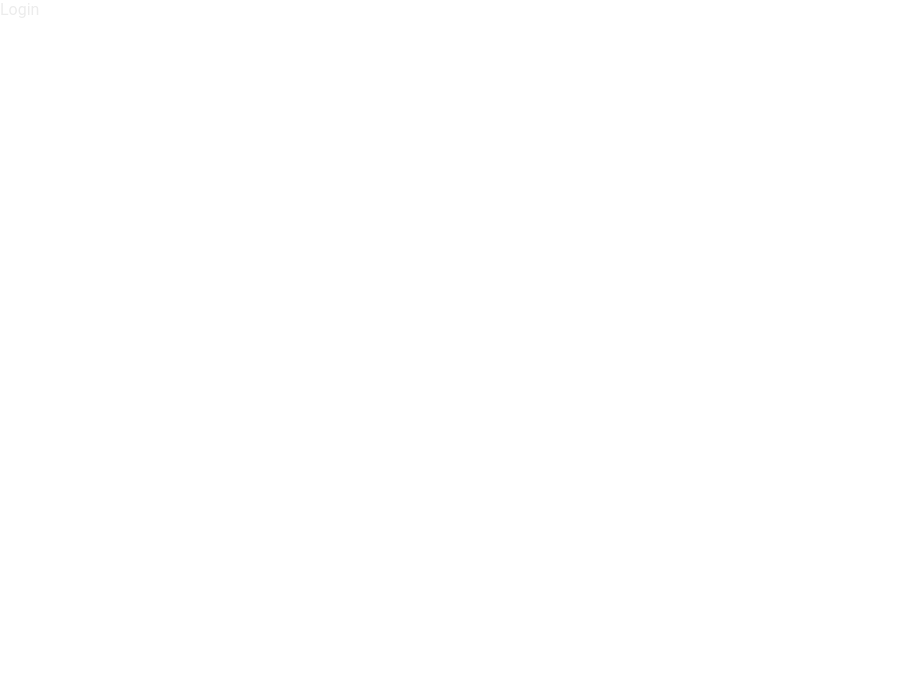
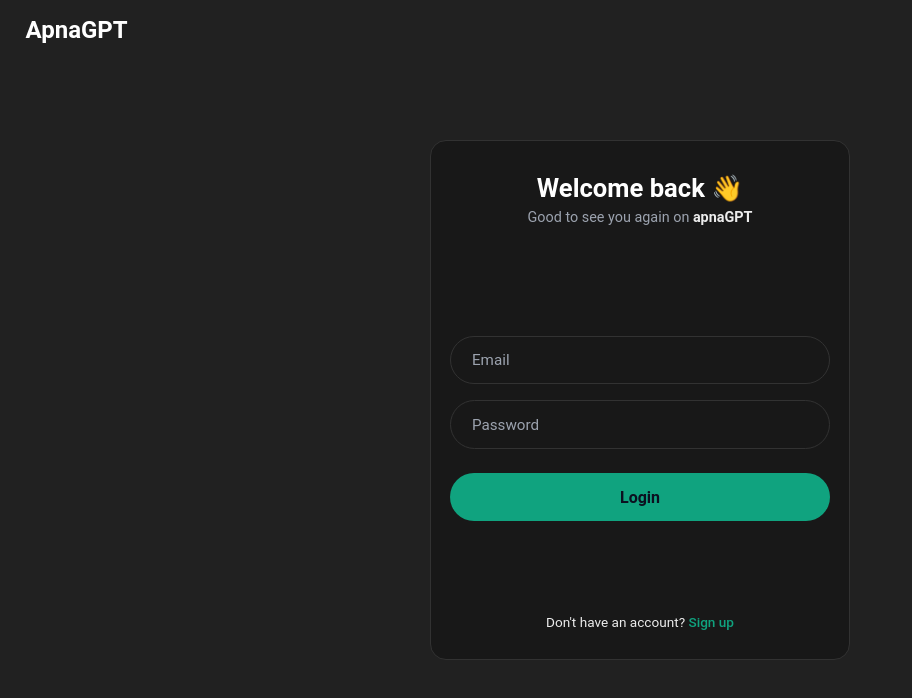
Before and after one commit to Mdirfan0786/apnaGPT, a React (Vite) app in the folder frontend/: page /login in a window 1280 px wide. Shown: the top 698 px of the page, without its empty margins (0-912 px from the left). Built offline with nearby package versions, Linux system fonts and the light colour scheme.

Commit message:
feat(auth): add login functionality

```diff
--- a/frontend/src/component/auth/sign/login.jsx
+++ b/frontend/src/component/auth/sign/login.jsx
@@ -1,7 +1,86 @@
-import React from "react";
+import React, { useState } from "react";
+import styles from "./login.module.css";
+import { Link, useNavigate } from "react-router-dom";
+import { clientServer } from "../../../config/clientServer";
 
-const login = () => {
-  return <div>Login</div>;
+const Login = () => {
+  const [email, setEmail] = useState("");
+  const [password, setPassword] = useState("");
+  const [loading, setLoading] = useState(false);
+
+  const navigate = useNavigate();
+
+  const handleLogin = async (e) => {
+    e.preventDefault();
+
+    if (!email || !password) {
+      alert("All fields are required");
+      return;
+    }
+
+    setLoading(true);
+
+    try {
+      const res = await clientServer.post("/login", {
+        email,
+        password,
+      });
+
+      localStorage.setItem("token", res.data.token);
+      localStorage.setItem("userId", res.data.userId);
+
+      navigate("/");
+    } catch (err) {
+      alert(
+        err.response?.data?.error ||
+          err.response?.data?.message ||
+          "Login failed",
+      );
+    } finally {
+      setLoading(false);
+    }
+  };
+
+  return (
+    <div className={styles.main_container}>
+      <div className={styles.nav_logo}>ApnaGPT</div>
+      <div className={styles.container}>
+        <div className={styles.container_nav}>
+          <h1>Welcome back 👋</h1>
+          <p>
+            Good to see you again on <b>apnaGPT</b>
+          </p>
+        </div>
+
+        <div className={styles.container_body}>
+          <div className={styles.container_Login_input}>
+            <input
+              value={email}
+              onChange={(e) => setEmail(e.target.value)}
+              type="email"
+              placeholder="Email"
+            />
+            <input
+              value={password}
+              onChange={(e) => setPassword(e.target.value)}
+              type="password"
+              placeholder="Password"
+            />
+          </div>
+
+          <button onClick={handleLogin} disabled={loading}>
+            {loading ? "Logging in..." : "Login"}
+          </button>
+        </div>
+
+        <div className={styles.container_foot}>
+          <span>
+            Don't have an account? <Link to={"/register"}> Sign up</Link>
+          </span>
+        </div>
+      </div>
+    </div>
+  );
 };
 
-export default login;
+export default Login;
--- a/frontend/src/component/auth/sign/login.module.css
+++ b/frontend/src/component/auth/sign/login.module.css
@@ -0,0 +1,173 @@
+* {
+  margin: 0;
+  box-sizing: border-box;
+}
+
+/* ================= MAIN WRAPPER ================= */
+.main_container {
+  height: 100vh;
+  display: flex;
+  justify-content: center;
+  align-items: center;
+  flex-direction: column;
+  position: relative;
+  background-color: #212121;
+  font-family:
+    system-ui,
+    -apple-system,
+    BlinkMacSystemFont,
+    sans-serif;
+}
+
+/* ================= LOGO ================= */
+.nav_logo {
+  position: absolute;
+  top: 2%;
+  left: 2%;
+  font-size: 1.5rem;
+  font-weight: 600;
+  cursor: pointer;
+  color: #ffffff;
+}
+
+/* ================= CARD ================= */
+.container {
+  width: 100%;
+  max-width: 420px;
+  margin: 0 1rem;
+
+  display: flex;
+  flex-direction: column;
+  justify-content: space-between;
+  align-items: center;
+
+  border-radius: 1rem;
+  border: 1px solid #323232;
+  background-color: #181818;
+
+  /* 🔥 PERFECT HEIGHT CONTROL */
+  min-height: clamp(420px, 65vh, 520px);
+}
+
+/* ================= NAV ================= */
+.container_nav {
+  display: flex;
+  flex-direction: column;
+  align-items: center;
+  gap: 0.4rem;
+  padding-top: 2rem;
+  text-align: center;
+}
+
+.container_nav h1 {
+  font-size: 1.6rem;
+  font-weight: 600;
+  color: #ffffff;
+}
+
+.container_nav p {
+  font-size: 0.9rem;
+  color: #9ca3af;
+}
+
+/* ================= BODY ================= */
+.container_body {
+  flex: 1;
+  width: 100%;
+  padding: 0 1.2rem;
+
+  display: flex;
+  flex-direction: column;
+  justify-content: center;
+  gap: 0.5rem;
+}
+
+/* ================= INPUTS ================= */
+.container_Login_input {
+  width: 100%;
+  display: flex;
+  flex-direction: column;
+  gap: 1rem;
+  margin: 1rem 0;
+}
+
+.container_Login_input > input {
+  width: 100%;
+  padding: 0.9rem 1.3rem;
+  border-radius: 2rem;
+  border: 1px solid #323232;
+  background-color: transparent;
+  color: #ffffff;
+  font-size: 0.95rem;
+}
+
+.container_Login_input > input::placeholder {
+  color: #9ca3af;
+}
+
+.container_Login_input > input:focus {
+  outline: none;
+  border-color: #10a37f;
+  box-shadow: 0 0 0 2px rgba(16, 163, 127, 0.2);
+}
+
+/* ================= BUTTON ================= */
+.container_body > button {
+  width: 100%;
+  padding: 0.9rem 1.3rem;
+  border-radius: 2rem;
+  background-color: #10a37f;
+  color: #0c1020;
+  font-size: 1rem;
+  font-weight: 600;
+  cursor: pointer;
+  border: none;
+  transition:
+    transform 0.1s ease,
+    box-shadow 0.2s ease;
+}
+
+.container_body > button:hover {
+  box-shadow:
+    rgba(136, 165, 191, 0.3) 6px 2px 16px 0px,
+    rgba(255, 255, 255, 0.2) -6px -2px 16px 0px;
+}
+
+.container_body > button:active {
+  transform: scale(0.98);
+}
+
+/* ================= FOOTER ================= */
+.container_foot {
+  padding-bottom: 1.8rem;
+  font-size: 0.85rem;
+  color: #9ca3af;
+  text-align: center;
+}
+
+.container_foot a {
+  color: #10a37f;
+  text-decoration: none;
+  font-weight: 500;
+}
+
+.container_foot a:hover {
+  text-decoration: underline;
+}
+
+/* ================= MOBILE ================= */
+@media (max-width: 600px) {
+  .container {
+    min-height: auto;
+    border: none;
+    background-color: transparent;
+  }
+
+  .container_body {
+    justify-content: flex-start;
+  }
+
+  .nav_logo {
+    font-size: 1.3rem;
+  }
+}
--- a/frontend/src/component/auth/signUp/register.jsx
+++ b/frontend/src/component/auth/signUp/register.jsx
@@ -4,44 +4,61 @@ import { Link, useNavigate } from "react-router-dom";
 import { clientServer } from "../../../config/clientServer";
 
 const Register = () => {
-  // login credentials state
   const [name, setName] = useState("");
   const [username, setUsername] = useState("");
   const [email, setEmail] = useState("");
   const [password, setPassword] = useState("");
+  const [loading, setLoading] = useState(false);
 
   const navigate = useNavigate();
 
   const handleRegister = async (e) => {
     e.preventDefault();
 
-    const data = {
-      name: name,
-      username: username,
-      email: email,
-      password: password,
-    };
+    if (!name || !username || !email || !password) {
+      alert("All fields are required");
+      return;
+    }
+
+    setLoading(true);
 
     try {
-      const res = await clientServer.post("/register", data);
+      const res = await clientServer.post("/register", {
+        name,
+        username,
+        email,
+        password,
+      });
 
-      localStorage.setItem("token", res.data.token);
-      localStorage.setItem("userId", res.data.user.id);
+      // if backend sends token on register
+      if (res.data.token) {
+        localStorage.setItem("token", res.data.token);
+        localStorage.setItem("userId", res.data.user.id);
+        navigate("/");
+      } else {
+        navigate("/login");
+      }
+    } catch (err) {
+      alert(
+        err.response?.data?.error ||
+          err.response?.data?.message ||
+          "Registration failed",
+      );
+    } finally {
+      setLoading(false);
+    }
+  };
 
-      navigate("/");
-    } catch (err) {
-      console.error("Error while register new user!", err.message);
-    }
-
-    console.log(data);
-  };
   return (
     <div className={styles.main_container}>
       <div className={styles.nav_logo}>ApnaGPT</div>
+
       <div className={styles.container}>
         <div className={styles.container_nav}>
           <h1>Create an account</h1>
-          <p>Welcome to apnaGPT</p>
+          <p>
+            Get started with <b>apnaGPT</b>
+          </p>
         </div>
 
         <div className={styles.container_body}>
@@ -75,12 +92,14 @@ const Register = () => {
             />
           </div>
 
-          <button onClick={handleRegister}>Submit</button>
+          <button onClick={handleRegister} disabled={loading}>
+            {loading ? "Creating account..." : "Register"}
+          </button>
         </div>
 
         <div className={styles.container_foot}>
           <span>
-            Already have an account? <Link>Login</Link>
+            Already have an account? <Link to="/login">Login</Link>
           </span>
         </div>
       </div>
--- a/frontend/src/component/auth/signUp/register.module.css
+++ b/frontend/src/component/auth/signUp/register.module.css
@@ -1,7 +1,9 @@
 * {
   margin: 0;
+  box-sizing: border-box;
 }
 
+/* ================= MAIN WRAPPER ================= */
 .main_container {
   height: 100vh;
   display: flex;
@@ -10,65 +12,84 @@
   flex-direction: column;
   position: relative;
   background-color: #212121;
+  font-family:
+    system-ui,
+    -apple-system,
+    BlinkMacSystemFont,
+    sans-serif;
 }
 
-/* nav logo */
+/* ================= LOGO ================= */
 .nav_logo {
   position: absolute;
   top: 2%;
   left: 2%;
   font-size: 1.5rem;
-  font-weight: bold;
+  font-weight: 600;
   cursor: pointer;
+  color: #ffffff;
 }
 
+/* ================= CARD ================= */
 .container {
   width: 100%;
   max-width: 420px;
   margin: 0 1rem;
+
+  display: flex;
+  flex-direction: column;
+  justify-content: space-between;
+  align-items: center;
+
+  border-radius: 1rem;
+  border: 1px solid #323232;
+  background-color: #181818;
+
+  /* 🔥 balanced height */
+  min-height: clamp(420px, 65vh, 520px);
+}
+
+/* ================= NAV ================= */
+.container_nav {
   display: flex;
   flex-direction: column;
   align-items: center;
-  border-radius: 1rem;
-  border: 1px solid #323232;
-  box-sizing: border-box;
+  gap: 0.4rem;
+  padding-top: 2rem;
+  text-align: center;
 }
 
-/* nav container */
+.container_nav h1 {
+  font-size: 1.6rem;
+  font-weight: 600;
+  color: #ffffff;
+}
 
-.container_nav {
+.container_nav p {
+  font-size: 0.9rem;
+  color: #9ca3af;
+}
+
+/* ================= BODY ================= */
+.container_body {
+  flex: 1;
+  width: 100%;
+  padding: 0 1.2rem;
+
   display: flex;
   flex-direction: column;
+  justify-content: center;
   gap: 0.5rem;
-  align-items: center;
-  padding: 1rem;
 }
 
-/* Container body */
-.container_body {
-  margin: 1rem 0;
-  width: 100%;
-  padding: 0 1rem;
-  box-sizing: border-box;
-}
-
+/* ================= NAME INPUT (REGISTER) ================= */
 .container_name_input {
   width: 100%;
   display: flex;
   gap: 1rem;
 }
 
-.container_name_input > input,
-.container_Login_input > input {
-  width: 100%;
-  box-sizing: border-box;
-  padding-inline: 1.2rem;
-  padding-block: 0.8rem;
-  border-radius: 2rem;
-  border: 1px solid #323232;
-  background-color: transparent;
-}
-
+/* ================= INPUT GROUP ================= */
 .container_Login_input {
   width: 100%;
   display: flex;
@@ -77,42 +98,90 @@
   margin: 1rem 0;
 }
 
+.container_name_input > input,
+.container_Login_input > input {
+  width: 100%;
+  padding: 0.9rem 1.3rem;
+  border-radius: 2rem;
+  border: 1px solid #323232;
+  background-color: transparent;
+  color: #ffffff;
+  font-size: 0.95rem;
+}
+
+.container_name_input > input::placeholder,
+.container_Login_input > input::placeholder {
+  color: #9ca3af;
+}
+
 .container_name_input > input:focus,
 .container_Login_input > input:focus {
   outline: none;
-  border: 1px solid #a6baff;
+  border-color: #10a37f;
+  box-shadow: 0 0 0 2px rgba(16, 163, 127, 0.2);
 }
 
+/* ================= BUTTON ================= */
 .container_body > button {
   width: 100%;
-  padding-inline: 1.2rem;
-  padding-block: 0.8rem;
+  padding: 0.9rem 1.3rem;
   border-radius: 2rem;
+  background-color: #10a37f;
   color: #0c1020;
   font-size: 1rem;
+  font-weight: 600;
   cursor: pointer;
+  border: none;
+  transition:
+    transform 0.1s ease,
+    box-shadow 0.2s ease;
 }
 
 .container_body > button:hover {
-  color: #000;
   box-shadow:
-    rgba(136, 165, 191, 0.48) 6px 2px 16px 0px,
-    rgba(255, 255, 255, 0.8) -6px -2px 16px 0px;
+    rgba(136, 165, 191, 0.3) 6px 2px 16px 0px,
+    rgba(255, 255, 255, 0.2) -6px -2px 16px 0px;
 }
 
-/* container foot */
-.container_foot {
-  padding: 1rem;
-  margin-bottom: 1rem;
+.container_body > button:active {
+  transform: scale(0.98);
 }
 
-/* responsive */
+/* ================= FOOTER ================= */
+.container_foot {
+  padding-bottom: 1.8rem;
+  font-size: 0.85rem;
+  color: #9ca3af;
+  text-align: center;
+}
+
+.container_foot a {
+  color: #10a37f;
+  text-decoration: none;
+  font-weight: 500;
+}
+
+.container_foot a:hover {
+  text-decoration: underline;
+}
+
+/* ================= MOBILE ================= */
 @media (max-width: 600px) {
   .container_name_input {
     flex-direction: column;
   }
 
   .container {
+    min-height: auto;
     border: none;
+    background-color: transparent;
+  }
+
+  .container_body {
+    justify-content: flex-start;
+  }
+
+  .nav_logo {
+    font-size: 1.3rem;
   }
 }
```
